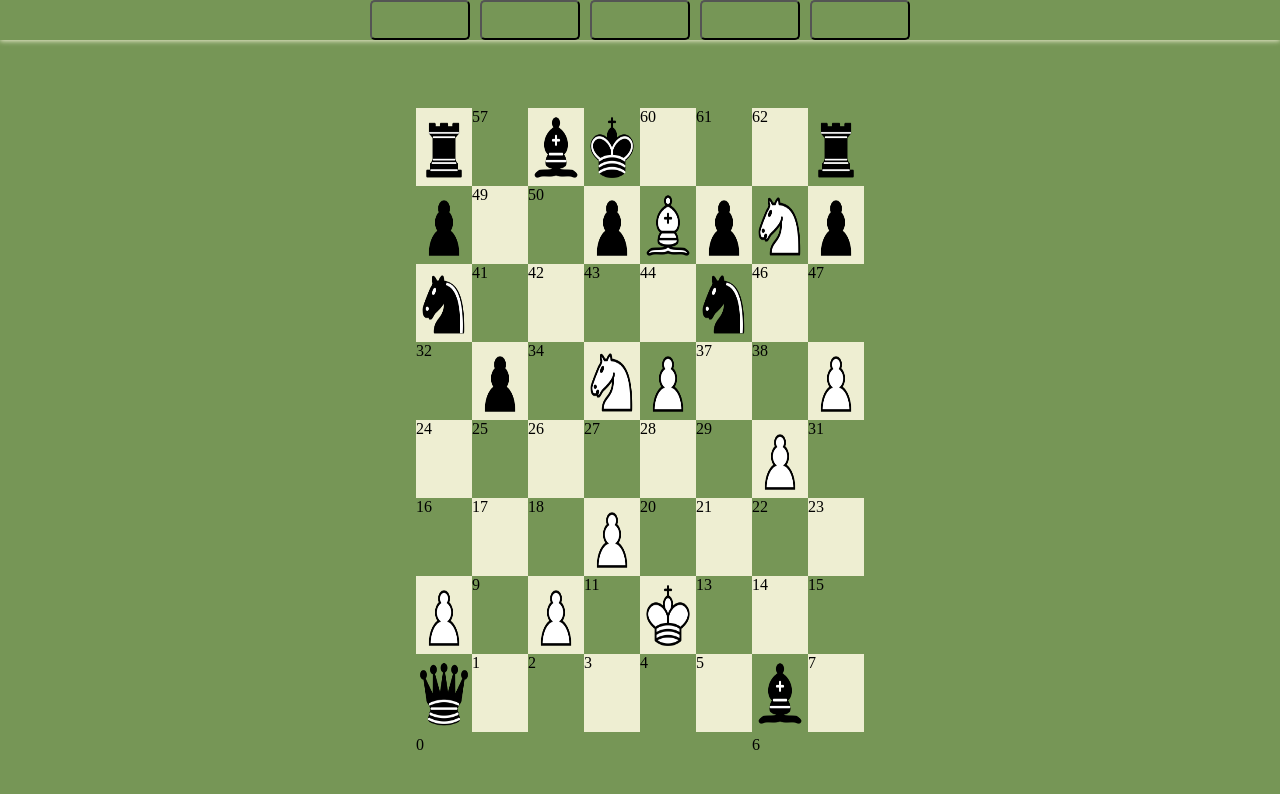
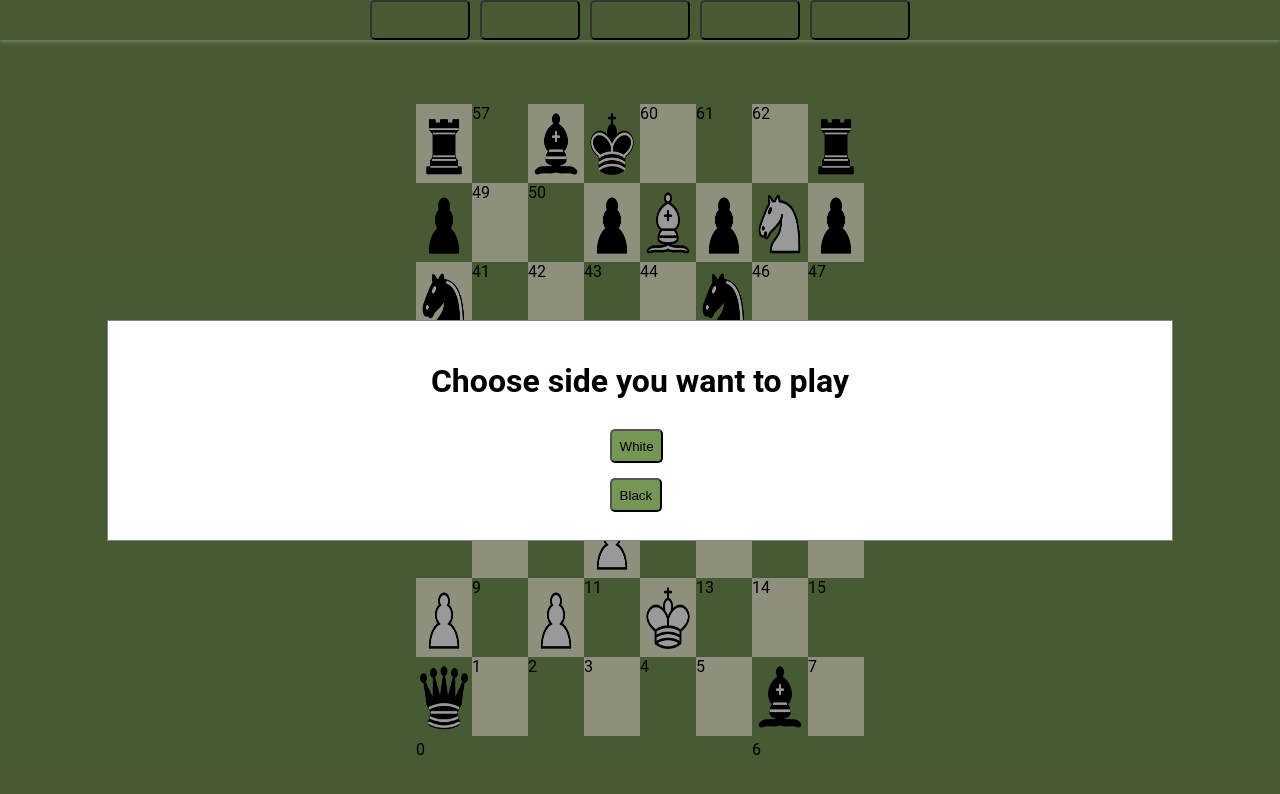
Before and after one commit to potrec/chess-project, a Vue app: page / in a window 1280 px wide. Shown: the top 794 px of the page. Built offline with nearby package versions, Linux system fonts and the light colour scheme.

Commit message:
feat: add choose side of the chess modal

```diff
--- a/src/App.vue
+++ b/src/App.vue
@@ -2,7 +2,8 @@
   <div class="main-view">
     <SiteNavigation />
     <ChessBoard />
-    <RouterView />
+    <PlayModal :toggle="true" />
+    <!-- <RouterView /> -->
   </div>
 </template>
 
@@ -10,6 +11,7 @@
 import { RouterView } from 'vue-router'
 import SiteNavigation from './components/SiteNavigation.vue'
 import ChessBoard from './components/chess/ChessBoard.vue'
+import PlayModal from './components/PlayModal.vue'
 </script>
 
 <style scoped></style>
--- a/src/assets/main.css
+++ b/src/assets/main.css
@@ -1,3 +1,10 @@
+@import url('https://fonts.googleapis.com/css?family=Roboto+Condensed');
+html, body {
+  font-family: 'Roboto', sans-serif;
+}
+#app {
+  font-family: 'Roboto', sans-serif;
+}
 .main-view {
   display: flex;
   background-color: var(--primary);
@@ -81,3 +88,36 @@ img {
 .purple {
     background-color: var(--purple) !important;
 }
+.modal{
+    position: fixed;
+    z-index: 1;
+    left: 0;
+    top: 0;
+    width: 100%;
+    height: 100%;
+    overflow: auto;
+    background-color: rgb(0,0,0);
+    background-color: rgba(0,0,0,0.4);
+}
+.modal-content {
+    display: flex;
+    flex-direction: column;
+    align-items: center;
+    background-color: #fefefe;
+    margin: 25% auto;
+    padding: 20px;
+    border: 1px solid #888;
+    width: 80%;
+}
+.primary-button {
+    background-color: var(--primary);
+    margin: 10% 10% 10% 10%;
+    border-radius: 5px;
+    min-height: 32px;
+    padding: 10%;
+
+}
+.primary-button:hover
+{
+    background-color: var(--secondary)
+}
--- /dev/null
+++ b/src/components/PlayModal.vue
@@ -0,0 +1,19 @@
+<template>
+  <div v-if="props.toggle == true" class="modal">
+    <div class="modal-content">
+      <h1>Choose side you want to play</h1>
+      <div class="modal-buttons">
+        <button class="primary-button">White</button>
+        <button class="primary-button">Black</button>
+      </div>
+    </div>
+  </div>
+</template>
+
+<script setup lang="ts">
+import { computed, ref } from 'vue'
+const props = defineProps(['toggle'])
+// const modal = ref(false)
+
+// const toggleModal =
+</script>
--- a/src/scripts/chess/chessMoves.ts
+++ b/src/scripts/chess/chessMoves.ts
@@ -108,5 +108,7 @@ export function generateKingMoves(startSquare: number, board: any): Move[]
       }
     }
   }
+  //roszada
+
   return moves
 }
```
